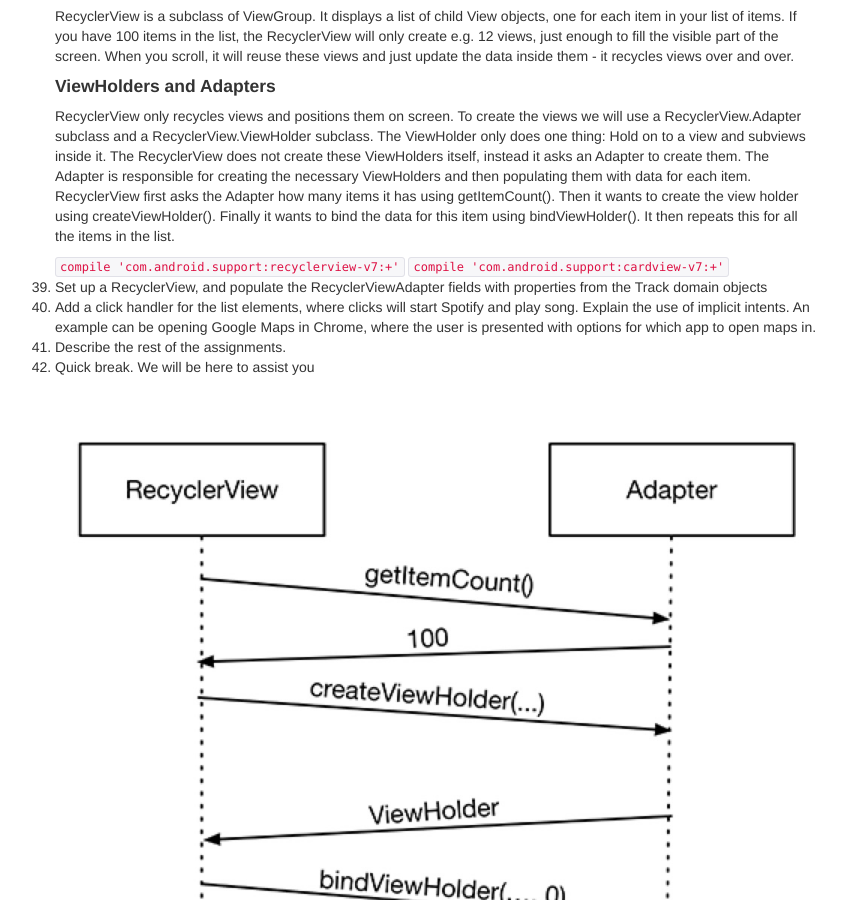
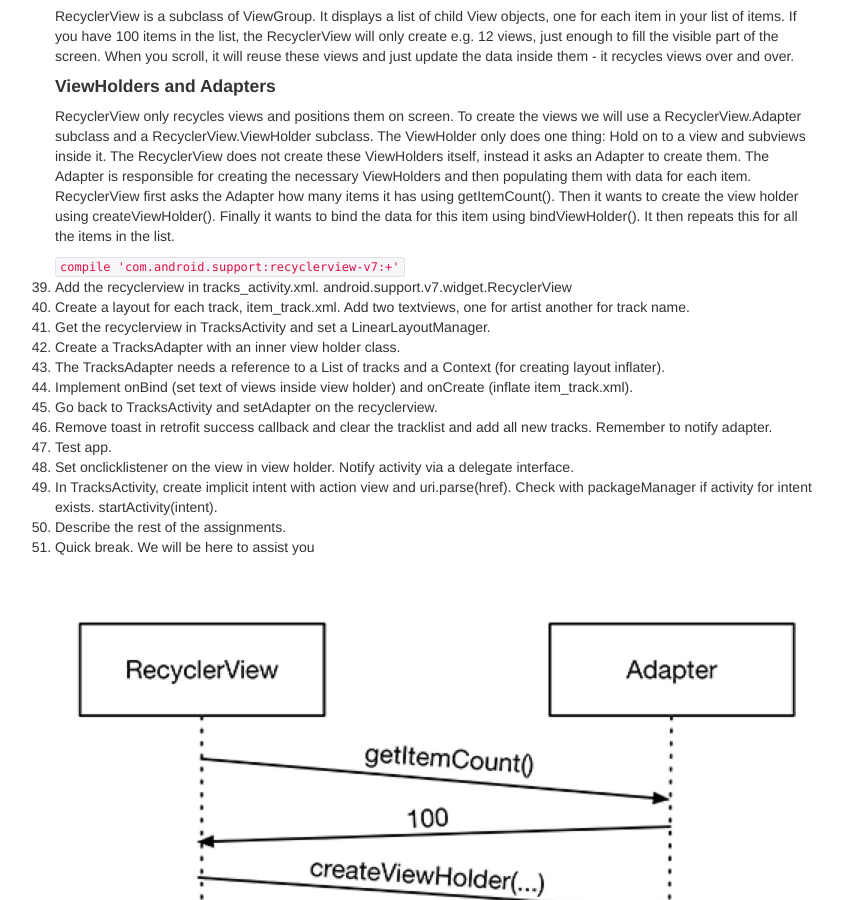
Before and after one commit to bekk/android101, a Jekyll site: the page built from docs/pages/manuscript.html, in a window 1280 px wide and 900 px high, scrolled down 2462 px. Shown: the whole window, without its empty margins (5-851 px from the left). Built offline with Jekyll 4.4.1, drawn with Linux system fonts in a browser that asks for light colours; Markdown is read by kramdown in place of the engine named in the settings.

Commit message:
Update recyclerview part with more detailed manuscript

```diff
--- a/docs/pages/manuscript.html
+++ b/docs/pages/manuscript.html
@@ -104,12 +104,19 @@ title: Manuscript
                 RecyclerView only recycles views and positions them on screen. To create the views we will use a RecyclerView.Adapter subclass and a RecyclerView.ViewHolder subclass. The ViewHolder only does one thing: Hold on to a view and subviews inside it. The RecyclerView does not create these ViewHolders itself, instead it asks an Adapter to create them. The Adapter is responsible for creating the necessary ViewHolders and then populating them with data for each item. RecyclerView first asks the Adapter how many items it has using getItemCount(). Then it wants to create the view holder using createViewHolder(). Finally it wants to bind the data for this item using bindViewHolder(). It then repeats this for all the items in the list.
             </p>
         </div>
-
     </li>
-    <code>compile 'com.android.support:recyclerview-v7:+'</code> <code> compile 'com.android.support:cardview-v7:+'</code>
-    <li> Set up a RecyclerView, and populate the RecyclerViewAdapter fields with properties from the Track domain objects</li>
-    <li>Add a click handler for the list elements, where clicks will start Spotify and play song. Explain the use of implicit intents. An example
-        can be opening Google Maps in Chrome, where the user is presented with options for which app to open maps in.</li>
+    <code>compile 'com.android.support:recyclerview-v7:+'</code>
+    <li>Add the recyclerview in tracks_activity.xml. android.support.v7.widget.RecyclerView</id>
+    <li>Create a layout for each track, item_track.xml. Add two textviews, one for artist another for track name.</li>
+    <li>Get the recyclerview in TracksActivity and set a LinearLayoutManager.</li>
+    <li>Create a TracksAdapter with an inner view holder class.</li>
+    <li>The TracksAdapter needs a reference to a List of tracks and a Context (for creating layout inflater).</li>
+    <li>Implement onBind (set text of views inside view holder) and onCreate (inflate item_track.xml).</li>
+    <li>Go back to TracksActivity and setAdapter on the recyclerview.</li>
+    <li>Remove toast in retrofit success callback and clear the tracklist and add all new tracks. Remember to notify adapter.</li>
+    <li>Test app.</li>
+    <li>Set onclicklistener on the view in view holder. Notify activity via a delegate interface.</li>
+    <li>In TracksActivity, create implicit intent with action view and uri.parse(href). Check with packageManager if activity for intent exists. startActivity(intent).</li>
     <li>Describe the rest of the assignments.</li>
     <li>Quick break. We will be here to assist you</li>
 </ol>
```
Lines whose indentation alone changed are shown as unchanged.
